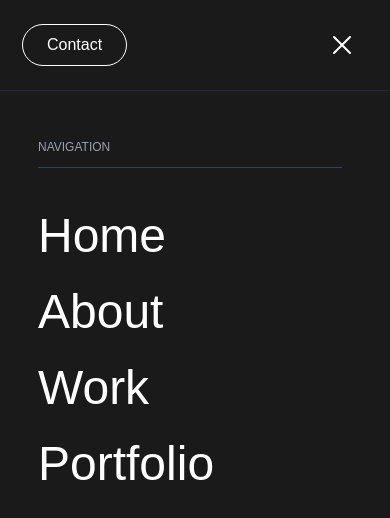
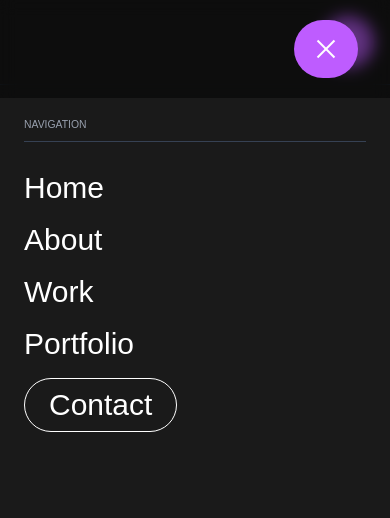
Before and after one commit to DHANIYEL/portfolio-v2, a Next.js app: page / in a window 390 px wide. Both pictures are taken after a click on the button 338 px from the left and 37 px from the top of the page. Shown: the top 518 px of the page. Built offline with nearby package versions, Linux system fonts and the light colour scheme; a web font is replaced by a local one.

Commit message:
cursor follow

```diff
--- a/app/components/NavBar.tsx
+++ b/app/components/NavBar.tsx
@@ -49,8 +49,11 @@ const NavBar = () => {
 
   return (
     <>
-      <header className="fixed top-0 left-0 w-full text-white z-50 bg-black/50 backdrop-blur-sm">
-        <nav className="flex w-full items-center justify-between px-8 py-5">
+      <header
+        className="fixed top-0 left-0 w-full text-white backdrop-blur-sm"
+        style={{ zIndex: 80 }}
+      >
+        <nav className="flex w-full items-center justify-between px-8 py-5 bg-black/50">
           {/* Empty spacer for mobile to push hamburger to right */}
           <div className="md:hidden"></div>
 
@@ -75,24 +78,47 @@ const NavBar = () => {
               <HoverButton>Contact</HoverButton>
             </div>
 
-            {/* Mobile Menu Button - Right Side */}
+            {/* Mobile Menu Button - Right Side - Stays on top */}
             <button
               onClick={() => setIsActive(!isActive)}
-              className="md:hidden p-2 text-white"
+              onMouseMove={(e) => {
+                const rect = e.currentTarget.getBoundingClientRect();
+                const centerX = rect.width / 2;
+                const centerY = rect.height / 2;
+                const mouseX = e.clientX - rect.left;
+                const mouseY = e.clientY - rect.top;
+
+                // Calculate magnetic pull (max 10px movement)
+                const deltaX = (mouseX - centerX) * 0.3;
+                const deltaY = (mouseY - centerY) * 0.3;
+
+                const icon = e.currentTarget.querySelector('.hamburger-icon') as HTMLElement;
+                if (icon) {
+                  icon.style.transform = `translate(${deltaX}px, ${deltaY}px)`;
+                }
+              }}
+              onMouseLeave={(e) => {
+                const icon = e.currentTarget.querySelector('.hamburger-icon') as HTMLElement;
+                if (icon) {
+                  icon.style.transform = 'translate(0px, 0px)';
+                }
+              }}
+              className="md:hidden relative p-5 text-white cursor-pointer group rounded-full bg-[#be5cff] overflow-visible"
+              style={{ zIndex: 80 }}
             >
-              <div className="flex flex-col gap-1.5 w-6">
+              <div className="hamburger-icon flex flex-col gap-1.5 w-6 transition-transform duration-200 ease-out">
                 <span
-                  className={`block h-0.5 bg-white transition-transform ${
+                  className={`block h-0.5 bg-white transition-all duration-300 ${
                     isActive ? "rotate-45 translate-y-2" : ""
                   }`}
                 ></span>
                 <span
-                  className={`block h-0.5 bg-white transition-opacity ${
+                  className={`block h-0.5 bg-white transition-all duration-300 ${
                     isActive ? "opacity-0" : ""
                   }`}
                 ></span>
                 <span
-                  className={`block h-0.5 bg-white transition-transform ${
+                  className={`block h-0.5 bg-white transition-all duration-300 ${
                     isActive ? "-rotate-45 -translate-y-2" : ""
                   }`}
                 ></span>
@@ -121,23 +147,43 @@ const NavBar = () => {
               initial="initial"
               animate="enter"
               exit="exit"
-              className="fixed right-0 top-0 h-screen bg-[#1a1a1a] text-white z-[70] shadow-2xl"
-              style={{ width: "400px" }}
+              className="fixed right-0 top-0 h-screen bg-[#1a1a1a] text-white z-[70] shadow-2xl w-full sm:w-[400px] max-w-[400px]"
             >
               {/* Top section with Close button and Contact */}
-              <div className="flex items-center justify-between px-8 py-6 border-b border-gray-800">
-                <HoverButton>Contact</HoverButton>
-
+              <div className="flex items-center justify-end px-4 sm:px-6 md:px-8 py-4 sm:py-5 md:py-6 border-b border-gray-800">
                 <button
                   onClick={() => setIsActive(false)}
-                  className="text-white hover:text-[#be5cff] transition-colors cursor-pointer"
+                  onMouseMove={(e) => {
+                    const rect = e.currentTarget.getBoundingClientRect();
+                    const centerX = rect.width / 2;
+                    const centerY = rect.height / 2;
+                    const mouseX = e.clientX - rect.left;
+                    const mouseY = e.clientY - rect.top;
+
+                    // Calculate magnetic pull (max 10px movement)
+                    const deltaX = (mouseX - centerX) * 0.3;
+                    const deltaY = (mouseY - centerY) * 0.3;
+
+                    const icon = e.currentTarget.querySelector('.close-icon') as HTMLElement;
+                    if (icon) {
+                      icon.style.transform = `translate(${deltaX}px, ${deltaY}px)`;
+                    }
+                  }}
+                  onMouseLeave={(e) => {
+                    const icon = e.currentTarget.querySelector('.close-icon') as HTMLElement;
+                    if (icon) {
+                      icon.style.transform = 'translate(0px, 0px)';
+                    }
+                  }}
+                  className="relative text-white cursor-pointer rounded-full bg-[#be5cff] p-3 overflow-visible"
                 >
                   <svg
-                    width="32"
-                    height="32"
+                    width="28"
+                    height="28"
                     viewBox="0 0 32 32"
                     fill="none"
                     xmlns="http://www.w3.org/2000/svg"
+                    className="close-icon sm:w-8 sm:h-8 transition-transform duration-200 ease-out"
                   >
                     <path
                       d="M24 8L8 24M8 8L24 24"
@@ -149,13 +195,13 @@ const NavBar = () => {
                 </button>
               </div>
 
-              <div className="flex flex-col h-full px-12 pt-12 pb-12">
-                <div className="flex flex-col gap-3">
-                  <div className="text-xs uppercase text-gray-400 mb-6 border-b border-gray-700 pb-3">
+              <div className="flex flex-col h-full px-6 sm:px-8 md:px-12 pt-8 sm:pt-10 md:pt-12 pb-8 sm:pb-10 md:pb-12">
+                <div className="flex flex-col gap-2 sm:gap-3">
+                  <div className="text-[0.65rem] sm:text-xs uppercase text-gray-400 mb-4 sm:mb-6 border-b border-gray-700 pb-2 sm:pb-3">
                     Navigation
                   </div>
                   {navLinks
-                    .filter(({ label }) => label !== "Contact")
+                    // .filter(({ label }) => label !== "Contact")
                     .map((link, index) => (
                       <motion.div
                         key={link.label}
@@ -167,9 +213,13 @@ const NavBar = () => {
                       >
                         <Link
                           href={link.href}
-                          className="text-5xl font-light hover:text-[#be5cff] transition-colors duration-300 block py-2"
+                          className="text-3xl sm:text-4xl md:text-5xl font-light hover:text-[#be5cff] transition-colors duration-300 block py-1 sm:py-2"
                         >
-                          {link.label}
+                          {link.label === "Contact" ? (
+                            <HoverButton>Contact</HoverButton>
+                          ) : (
+                            link.label
+                          )}
                         </Link>
                       </motion.div>
                     ))}
@@ -177,7 +227,7 @@ const NavBar = () => {
 
                 {/* Footer */}
                 <div className="mt-auto">
-                  <div className="flex gap-6 text-sm">
+                  <div className="flex gap-4 sm:gap-6 text-xs sm:text-sm">
                     <a
                       href="#"
                       className="hover:text-[#be5cff] transition-colors"
```
Also changed, not shown: app/index.css (line endings or trailing spaces).
